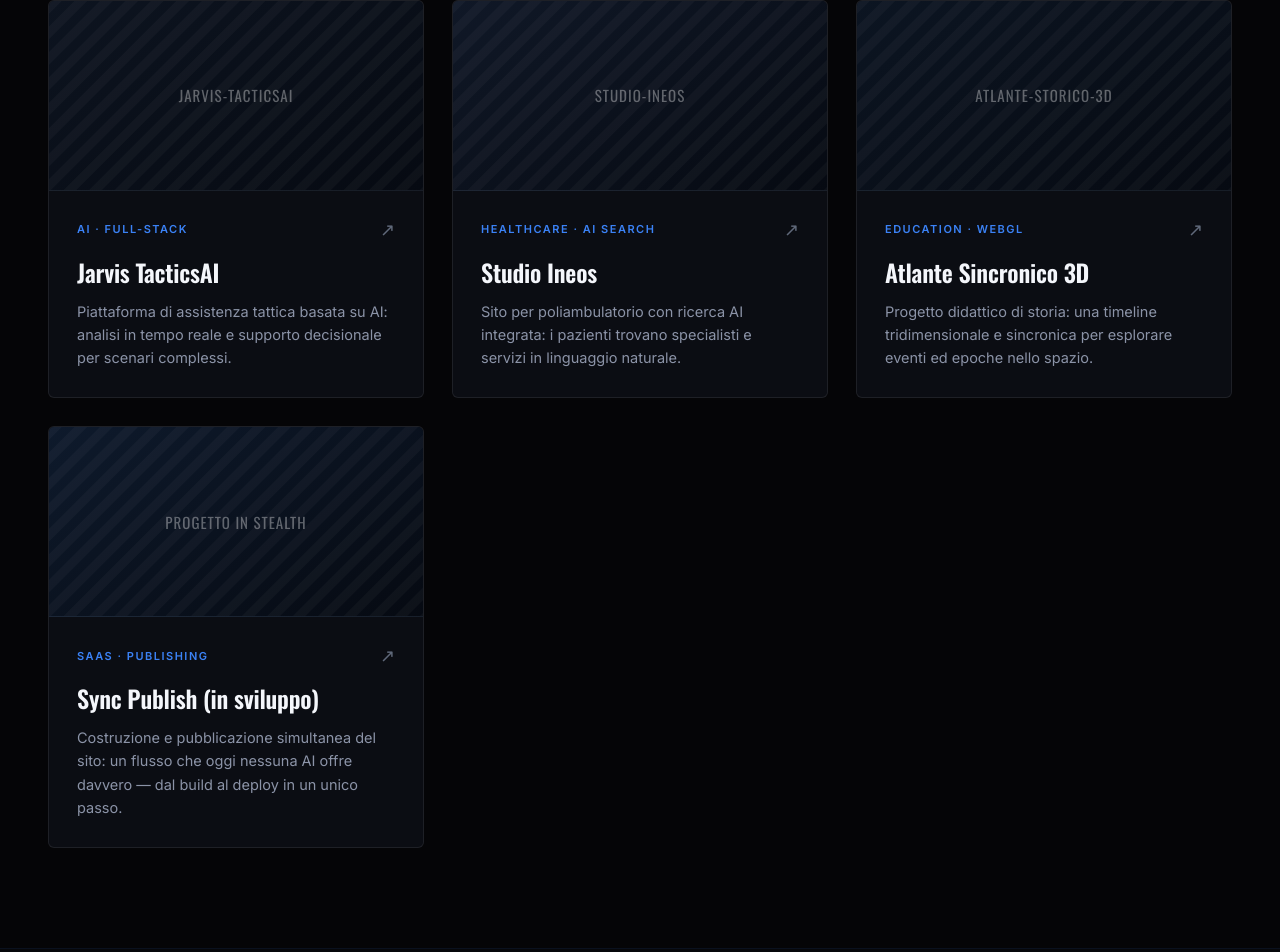
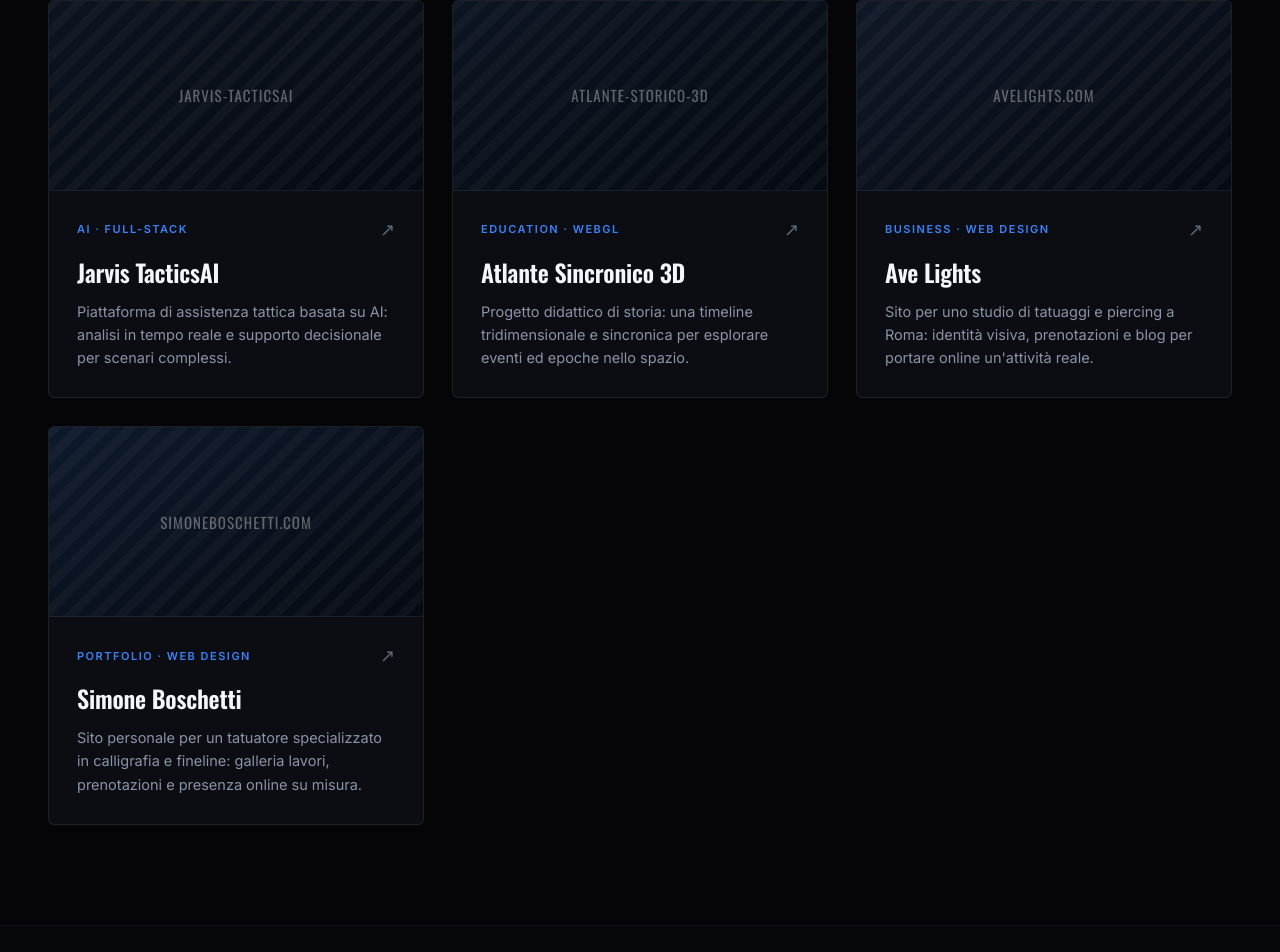
Before and after one commit to Andrearusso94/Portfolio, a React (Vite) app: page / in a window 1280 px wide. Shown: the part 1524-2476 px from the top of the page. Built offline with nearby package versions, Linux system fonts and the light colour scheme.

Commit message:
jarvis: fix #6 — Aggiornare le card progetti: rimuovere segnaposto, inserire Ave Lights e Simone Boschetti (#12)

```diff
--- a/src/data/projects.ts
+++ b/src/data/projects.ts
@@ -1,6 +1,6 @@
 /**
- * Dati segnaposto: nomi, tag e descrizioni sono quelli della bozza.
- * Verranno perfezionati in issue dedicate — non modificarli d'iniziativa.
+ * Solo i link di `jarvis` e `atlante` restano segnaposto (`#`):
+ * verranno aggiornati con issue dedicate — non modificarli d'iniziativa.
  */
 export interface Project {
   key: string;
@@ -24,15 +24,6 @@
     link: '#',
   },
   {
-    key: 'ineos',
-    name: 'Studio Ineos',
-    tag: 'Healthcare · AI Search',
-    desc: 'Sito per poliambulatorio con ricerca AI integrata: i pazienti trovano specialisti e servizi in linguaggio naturale.',
-    imgLabel: 'studio-ineos',
-    bandToken: 'b',
-    link: '#',
-  },
-  {
     key: 'atlante',
     name: 'Atlante Sincronico 3D',
     tag: 'Education · WebGL',
@@ -42,13 +33,22 @@
     link: '#',
   },
   {
-    key: 'publish',
-    name: 'Sync Publish (in sviluppo)',
-    tag: 'SaaS · Publishing',
-    desc: "Costruzione e pubblicazione simultanea del sito: un flusso che oggi nessuna AI offre davvero — dal build al deploy in un unico passo.",
-    imgLabel: 'progetto in stealth',
+    key: 'avelights',
+    name: 'Ave Lights',
+    tag: 'Business · Web Design',
+    desc: "Sito per uno studio di tatuaggi e piercing a Roma: identità visiva, prenotazioni e blog per portare online un'attività reale.",
+    imgLabel: 'avelights.com',
+    bandToken: 'b',
+    link: 'https://www.avelights.com/',
+  },
+  {
+    key: 'boschetti',
+    name: 'Simone Boschetti',
+    tag: 'Portfolio · Web Design',
+    desc: 'Sito personale per un tatuatore specializzato in calligrafia e fineline: galleria lavori, prenotazioni e presenza online su misura.',
+    imgLabel: 'simoneboschetti.com',
     bandToken: 'd',
-    link: '#',
+    link: 'https://www.simoneboschetti.com/',
   },
 ];
 
--- a/src/features/projects/ProjectCard.tsx
+++ b/src/features/projects/ProjectCard.tsx
@@ -18,6 +18,7 @@
 export function ProjectCard({ project, index }: ProjectCardProps) {
   const { ref, visible } = useReveal<HTMLAnchorElement>();
   const patternId = `stripe-card-${project.key}`;
+  const isExternal = project.link !== '#';
 
   return (
     <a
@@ -26,6 +27,7 @@
       className={`${styles.card} ${visible ? styles.isVisible : ''}`}
       style={{ '--card-delay': `${index * 0.08}s` } as CSSProperties}
       data-testid={`project-card-${project.key}`}
+      {...(isExternal ? { target: '_blank', rel: 'noopener noreferrer' } : {})}
     >
       <div className={`${styles.band} ${BAND_CLASS[project.bandToken]}`}>
         <svg className={styles.bandPattern} aria-hidden="true">
```
